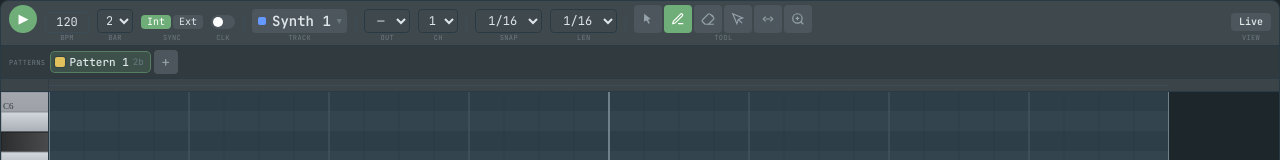
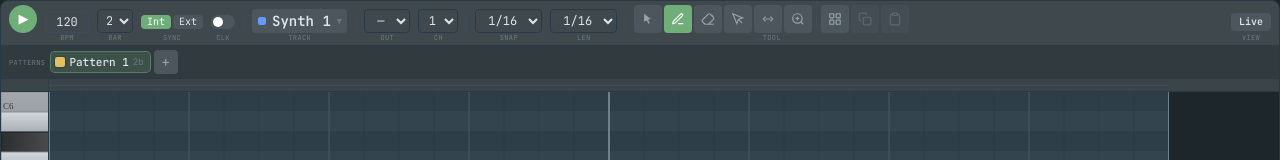
Before and after one commit to blastromen-labs/midi-daw, a Vue app: page / in a window 1280 px wide. Shown: the top 160 px of the page. Built offline with nearby package versions, Linux system fonts and the light colour scheme.

Commit message:
Add select, copy, and paste functionality to EditToolBar; enhance playback logic for Live mode

```diff
--- a/src/App.vue
+++ b/src/App.vue
@@ -117,7 +117,10 @@ let clockInputUnsub = null; // subscription to the selected external MIDI clock
 // Transport loop spans the longest track pattern (or a user-drawn loop region)
 // so shorter patterns can repeat independently inside the scheduler.
 function syncClockLoopFromTracks() {
-  const patternEndBeat = projectLoopEndBeat(project.tracks, { forPlayback: playing.value });
+  const patternEndBeat = projectLoopEndBeat(project.tracks, {
+    forPlayback: playing.value,
+    useLiveLaunch: project.sessionView === 'live',
+  });
   const region = project.loopRegion;
   const loopStartBeat = region ? region.startBeat : 0;
   const loopEndBeat = region ? Math.min(region.endBeat, patternEndBeat) : patternEndBeat;
@@ -216,10 +219,23 @@ watch(
   // state, not just the edited pattern lengths — otherwise a Live-mode
   // launch that swaps in a differently-sized pattern (via playingPatternId)
   // wouldn't resize the transport's loop/wrap boundary while already playing.
-  () => [projectLoopEndBeat(project.tracks, { forPlayback: playing.value }), playing.value],
+  // In piano-roll mode, playback follows activePatternId instead, so loop
+  // length must follow that same source of truth.
+  () => [
+    projectLoopEndBeat(project.tracks, {
+      forPlayback: playing.value,
+      useLiveLaunch: project.sessionView === 'live',
+    }),
+    playing.value,
+    project.sessionView,
+  ],
   () => syncClockLoopFromTracks(),
   { immediate: true }
 );
+
+watch(viewMode, (mode) => {
+  project.sessionView = mode;
+}, { immediate: true });
 
 function togglePlay(fromBeat) {
   if (project.syncMode === 'external') return; // controlled by the incoming MIDI clock
--- a/src/components/EditToolBar.vue
+++ b/src/components/EditToolBar.vue
@@ -14,6 +14,52 @@
       >
         <component :is="tool.icon" class="w-3.5 h-3.5" />
       </button>
+      <div class="h-4 w-px bg-line-light flex-shrink-0 mx-0.5"></div>
+
+      <button
+        type="button"
+        class="w-7 h-7 rounded flex items-center justify-center bg-surface-hover hover:bg-surface-active text-muted transition-colors"
+        title="Select all notes (⌘A)"
+        @click="$emit('select-all')"
+      >
+        <svg viewBox="0 0 24 24" class="w-3.5 h-3.5" fill="none" stroke="currentColor" stroke-width="2">
+          <rect x="3" y="3" width="7" height="7" rx="1" />
+          <rect x="14" y="3" width="7" height="7" rx="1" />
+          <rect x="3" y="14" width="7" height="7" rx="1" />
+          <rect x="14" y="14" width="7" height="7" rx="1" />
+        </svg>
+      </button>
+      <button
+        type="button"
+        class="w-7 h-7 rounded flex items-center justify-center transition-colors"
+        :class="hasSelection
+          ? 'bg-surface-hover hover:bg-surface-active text-muted'
+          : 'bg-surface-hover/40 text-muted/30 cursor-not-allowed'"
+        title="Copy selection (⌘C)"
+        :disabled="!hasSelection"
+        @click="$emit('copy')"
+      >
+        <svg viewBox="0 0 24 24" class="w-3.5 h-3.5" fill="none" stroke="currentColor" stroke-width="2">
+          <rect x="9" y="9" width="13" height="13" rx="2" />
+          <path d="M5 15H4a2 2 0 0 1-2-2V4a2 2 0 0 1 2-2h9a2 2 0 0 1 2 2v1" />
+        </svg>
+      </button>
+      <button
+        type="button"
+        class="w-7 h-7 rounded flex items-center justify-center transition-colors"
+        :class="hasClipboard
+          ? 'bg-surface-hover hover:bg-surface-active text-muted'
+          : 'bg-surface-hover/40 text-muted/30 cursor-not-allowed'"
+        title="Paste at marker (⌘V)"
+        :disabled="!hasClipboard"
+        @click="$emit('paste')"
+      >
+        <svg viewBox="0 0 24 24" class="w-3.5 h-3.5" fill="none" stroke="currentColor" stroke-width="2">
+          <path d="M16 4h2a2 2 0 0 1 2 2v14a2 2 0 0 1-2 2H6a2 2 0 0 1-2-2V6a2 2 0 0 1 2-2h2" />
+          <rect x="8" y="2" width="8" height="4" rx="1" />
+        </svg>
+      </button>
+
       <button
         v-if="hasSelection"
         type="button"
@@ -37,9 +83,10 @@ import ToolbarField from './ToolbarField.vue';
 defineProps({
   modelValue: { type: String, default: 'multi' },
   hasSelection: { type: Boolean, default: false },
+  hasClipboard: { type: Boolean, default: false },
 });
 
-defineEmits(['update:modelValue', 'delete-selection']);
+defineEmits(['update:modelValue', 'delete-selection', 'select-all', 'copy', 'paste']);
 
 const IconMulti = {
   render() {
--- a/src/components/PianoRoll.vue
+++ b/src/components/PianoRoll.vue
@@ -165,7 +165,11 @@
       <EditToolBar
         v-model="editTool"
         :has-selection="hasSelection"
+        :has-clipboard="hasClipboard"
         @delete-selection="deleteSelectedNotes"
+        @select-all="selectAllNotes"
+        @copy="copySelection"
+        @paste="pasteClipboard"
       />
 
       <div class="flex-1"></div>
@@ -563,6 +567,7 @@ function onTogglePlay() {
 }
 
 const hasSelection = computed(() => selectedNoteIds.value.size > 0);
+const hasClipboard = computed(() => (noteClipboard.value?.items?.length ?? 0) > 0);
 
 const gridCursorClass = computed(() => {
   if (drag.value?.type === 'move') return 'cursor-grabbing';
@@ -667,6 +672,10 @@ function emitNotes(notes) {
 
 function rowIndexOf(key) {
   return keyToIndex.value.get(key) ?? 0;
+}
+
+function selectAllNotes() {
+  selectedNoteIds.value = new Set(getNotes().map((n) => n.id));
 }
 
 function copySelection() {
@@ -1917,7 +1926,7 @@ function onKeyDown(e) {
 
   if ((e.metaKey || e.ctrlKey) && e.key.toLowerCase() === 'a') {
     e.preventDefault();
-    selectedNoteIds.value = new Set(getNotes().map((n) => n.id));
+    selectAllNotes();
     return;
   }
 
--- a/src/engine/scheduler.js
+++ b/src/engine/scheduler.js
@@ -51,11 +51,16 @@ const SCHEDULE_WINDOW_SLACK_SEC = 0.05;
 // Splitting the window lets the incoming pattern be scheduled ahead of time,
 // exactly like the outgoing one, so both sides of the switch get the same
 // timing guarantees.
-function trackSchedulingSegments(track, rangeStart, rangeEnd) {
-  const currentPattern = getPlayingPattern(track);
+function trackSchedulingSegments(track, rangeStart, rangeEnd, useLiveLaunch) {
+  const currentPattern = getPlayingPattern(track, { useLiveLaunch });
   const launchBeat = track.pendingLaunchBeat;
 
-  if (track.pendingPatternId == null || launchBeat == null || launchBeat > rangeEnd) {
+  if (
+    !useLiveLaunch ||
+    track.pendingPatternId == null ||
+    launchBeat == null ||
+    launchBeat > rangeEnd
+  ) {
     return [{ pattern: currentPattern, rangeStart, rangeEnd }];
   }
 
@@ -230,13 +235,14 @@ export class PlaybackEngine {
 
     const clock = this._clock;
     const absBeat = clock.getAbsoluteBeat();
+    const useLiveLaunch = this.project.sessionView === 'live';
     // Promote any Live-mode launches whose bar has arrived before scheduling
     // this pass's notes, so playingPatternId/pendingPatternId (and the Live
     // view's queued/playing indicators) flip at the right time. The note
     // scheduling below doesn't depend on this having run yet — it reaches
     // across a pending boundary itself via trackSchedulingSegments — this is
     // purely about keeping the track's state/UI in sync with the transport.
-    commitDuePatternLaunches(this.project.tracks, absBeat);
+    if (useLiveLaunch) commitDuePatternLaunches(this.project.tracks, absBeat);
     const endAbsBeat = absBeat + clock.secToBeat(scheduleUntil - now) + 0.05;
     const useTransportLoop = !!this.project.loopRegion;
     const loopStart = clock.loopStartBeat;
@@ -246,7 +252,12 @@ export class PlaybackEngine {
     for (const track of this.project.tracks) {
       if (track.kind === 'midi' && !track.midiOutputId) continue;
 
-      for (const { pattern, rangeStart, rangeEnd } of trackSchedulingSegments(track, absBeat, endAbsBeat)) {
+      for (const { pattern, rangeStart, rangeEnd } of trackSchedulingSegments(
+        track,
+        absBeat,
+        endAbsBeat,
+        useLiveLaunch
+      )) {
         if (!pattern || rangeEnd < rangeStart) continue;
 
         const trackLoopLen = patternLoopEndBeat(pattern);
--- a/src/models/project.js
+++ b/src/models/project.js
@@ -47,12 +47,14 @@ export function getActivePattern(track) {
 // mode arms this, toggling the track off once its pattern finishes looping.
 export const STOPPED_PATTERN = '__stopped__';
 
-// Which pattern a track plays during transport — null means "same as active".
-// Live mode sets playingPatternId independently of activePatternId so you
-// can edit one pattern while another one is looping/launched, and can also
-// set it to STOPPED_PATTERN to silence the track entirely.
-export function getPlayingPattern(track) {
+// Which pattern a track plays during transport.
+// Piano-roll mode always follows activePatternId (the tab selected in PatternBar).
+// Live mode uses playingPatternId independently so you can edit one pattern
+// while another loops; null there means "same as active", and STOPPED_PATTERN
+// silences the track entirely.
+export function getPlayingPattern(track, { useLiveLaunch = true } = {}) {
   if (!track?.patterns?.length) return null;
+  if (!useLiveLaunch) return getActivePattern(track);
   if (track.playingPatternId === STOPPED_PATTERN) return null;
   const id = track.playingPatternId ?? track.activePatternId;
   return track.patterns.find((p) => p.id === id) ?? track.patterns[0];
@@ -156,19 +158,23 @@ export function trackLoopEndBeat(track) {
   return patternLoopEndBeat(getActivePattern(track));
 }
 
-export function trackPlayingLoopEndBeat(track) {
-  return patternLoopEndBeat(getPlayingPattern(track));
+export function trackPlayingLoopEndBeat(track, { useLiveLaunch = true } = {}) {
+  return patternLoopEndBeat(getPlayingPattern(track, { useLiveLaunch }));
 }
 
-export function projectLoopEndBeat(tracks, { forPlayback = false } = {}) {
+export function projectLoopEndBeat(tracks, { forPlayback = false, useLiveLaunch = true } = {}) {
   if (!tracks?.length) return 4;
-  const endBeat = forPlayback ? trackPlayingLoopEndBeat : trackLoopEndBeat;
+  const endBeat =
+    forPlayback && useLiveLaunch ? (t) => trackPlayingLoopEndBeat(t, { useLiveLaunch }) : trackLoopEndBeat;
   return Math.max(...tracks.map(endBeat));
 }
 
 export function createProject() {
   return {
     bpm: 120,
+    // 'roll': piano-roll editing — playback follows each track's activePatternId.
+    // 'live': session grid — playback follows playingPatternId / queued launches.
+    sessionView: 'roll',
     sendMidiClock: false,
     clockOutputId: '',
     // 'internal': this app is the master clock (default).
```
